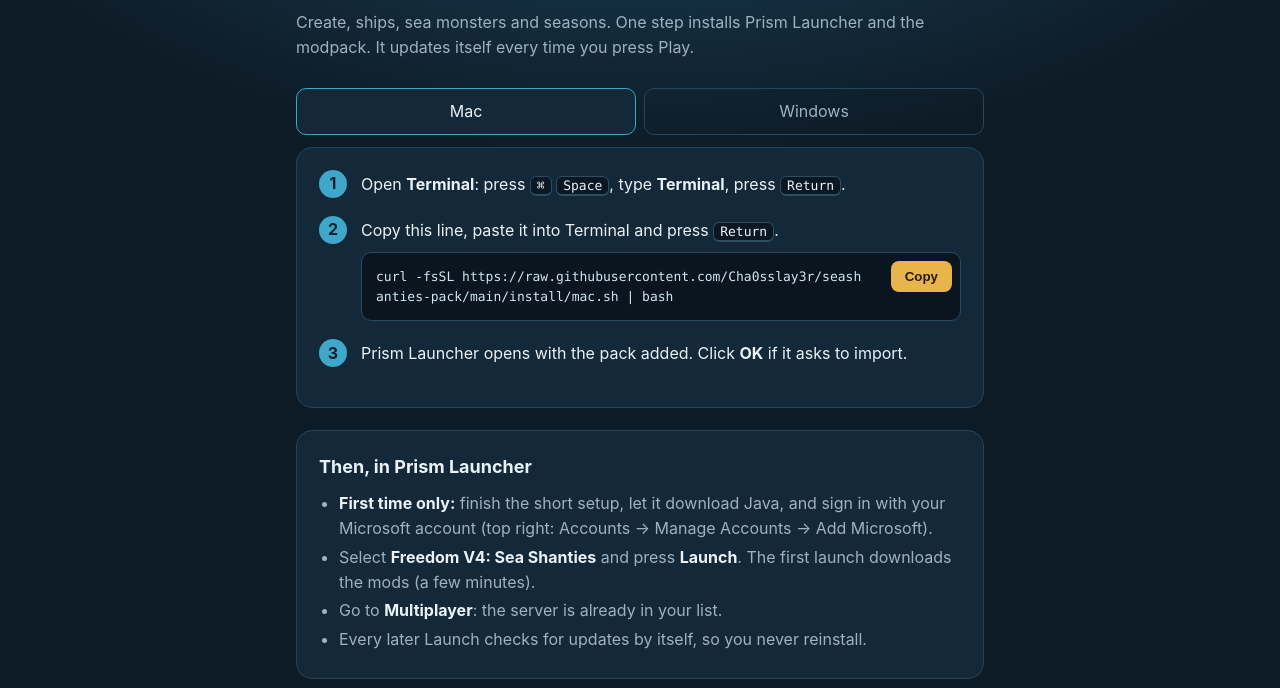
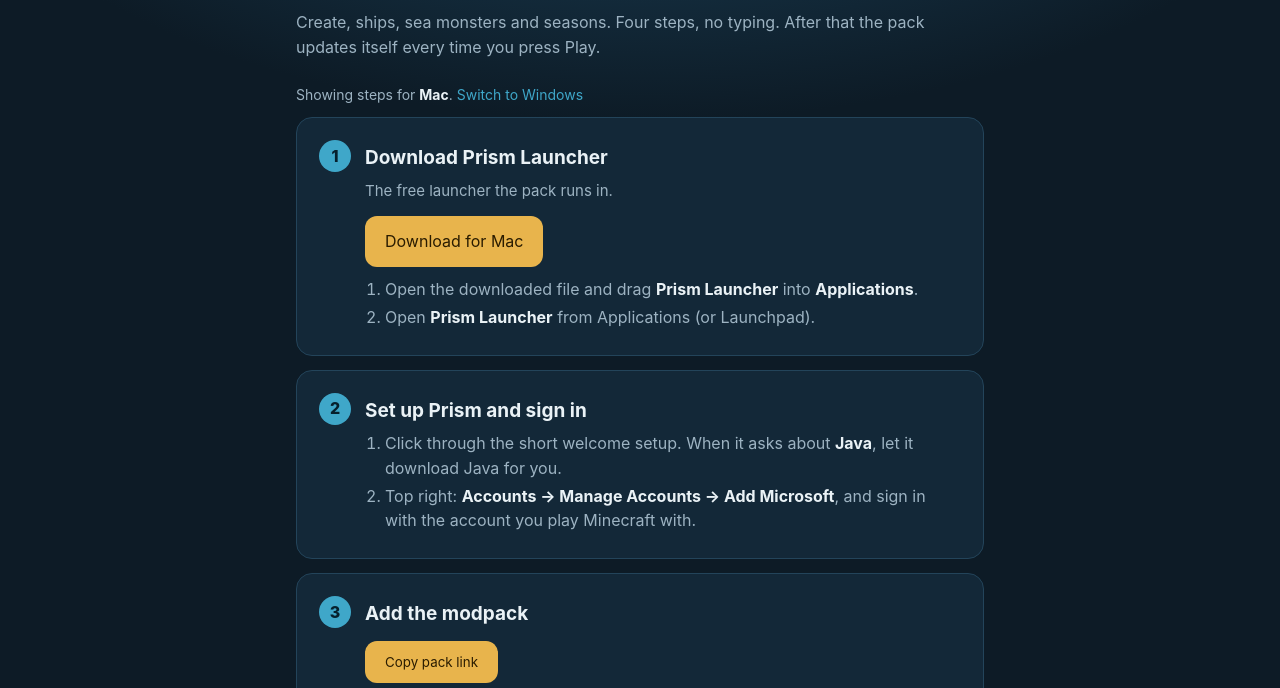
Before and after one commit to Cha0sslay3r/seashanties-pack, a plain HTML site: page docs/index.html in a window 1280 px wide. Shown: the part 112-800 px from the top of the page. Drawn offline with Linux system fonts and the light colour scheme; no server answers.

Commit message:
Installer page: click-only steps (download Prism, sign in, paste pack link, Launch)
Co-Authored-By: Claude Opus 5.5 <noreply@anthropic.com>

```diff
--- a/docs/index.html
+++ b/docs/index.html
@@ -4,7 +4,7 @@
 <meta charset="utf-8">
 <meta name="viewport" content="width=device-width, initial-scale=1">
 <title>Join Sea Shanties</title>
-<meta name="description" content="Install Prism Launcher and the Freedom V4: Sea Shanties modpack in one step.">
+<meta name="description" content="Install Prism Launcher and the Freedom V4: Sea Shanties modpack in four clicks.">
 <style>
   :root { --bg:#0d1b26; --card:#132838; --ink:#eaf2f6; --mute:#9db3c2; --gold:#e8b44c; --sea:#3fa7c9; --ok:#58c48a; --code:#0a1520; }
   * { box-sizing:border-box; }
@@ -13,83 +13,108 @@
   main { max-width:720px; margin:0 auto; padding:48px 16px 64px; }
   h1 { font-size:clamp(28px,6vw,44px); margin:0 0 6px; letter-spacing:-.5px; }
   h1 span { color:var(--gold); }
-  .tag { color:var(--mute); margin:0 0 28px; }
-  .tabs { display:flex; gap:8px; margin-bottom:12px; }
-  .tabs button { flex:1; padding:10px; border-radius:10px; border:1px solid #27465c; background:transparent; color:var(--mute); font:inherit; cursor:pointer; }
-  .tabs button.on { background:var(--card); color:var(--ink); border-color:var(--sea); }
-  .card { background:var(--card); border:1px solid #23445a; border-radius:16px; padding:22px; }
-  .step { display:flex; gap:14px; margin:0 0 18px; }
-  .n { flex:none; width:28px; height:28px; border-radius:50%; background:var(--sea); color:#06202d; font-weight:700; display:grid; place-items:center; }
-  .step p { margin:2px 0 0; }
-  kbd { background:#0b1824; border:1px solid #2d4d63; border-bottom-width:2px; border-radius:6px; padding:1px 6px; font:13px ui-monospace, Menlo, Consolas, monospace; }
-  .cmd { position:relative; margin:10px 0 0; background:var(--code); border:1px solid #2a4a60; border-radius:10px; padding:14px 96px 14px 14px;
-         font:13px/1.5 ui-monospace, Menlo, Consolas, monospace; word-break:break-all; color:#cfe6f2; }
-  .cmd button { position:absolute; top:8px; right:8px; padding:8px 14px; border:0; border-radius:8px; background:var(--gold); color:#2a1c00; font-weight:700; cursor:pointer; }
-  .cmd button.done { background:var(--ok); color:#062314; }
-  .alt { margin-top:10px; font-size:14px; color:var(--mute); }
+  .tag { color:var(--mute); margin:0 0 24px; }
+  .os { font-size:14px; color:var(--mute); margin:0 0 12px; }
+  .os a { cursor:pointer; }
+  .card { background:var(--card); border:1px solid #23445a; border-radius:16px; padding:22px; margin-bottom:14px; }
+  .step { display:flex; gap:14px; }
+  .n { flex:none; width:32px; height:32px; border-radius:50%; background:var(--sea); color:#06202d; font-weight:800; display:grid; place-items:center; }
+  h2 { font-size:19px; margin:3px 0 6px; }
+  p { margin:0 0 8px; }
+  .sub { color:var(--mute); font-size:15px; }
+  .btn { display:inline-block; margin:6px 0 4px; padding:13px 20px; border-radius:12px; border:0; background:var(--gold); color:#2a1c00; font:700 16px/1 inherit;
+         font-family:inherit; text-decoration:none; cursor:pointer; }
+  .btn.done { background:var(--ok); color:#062314; }
+  .link { margin:8px 0; background:var(--code); border:1px solid #2a4a60; border-radius:10px; padding:10px 12px; font:12px/1.5 ui-monospace, Menlo, Consolas, monospace;
+          color:#9fc3d6; word-break:break-all; }
+  ol { margin:6px 0 0; padding-left:20px; color:var(--mute); }
+  li { margin:3px 0; }
+  b { color:var(--ink); }
   a { color:var(--sea); }
-  .big { display:inline-block; margin-top:8px; padding:10px 16px; border-radius:10px; background:var(--sea); color:#06202d; font-weight:700; text-decoration:none; }
-  .after { margin-top:22px; }
-  .after h2 { font-size:18px; margin:0 0 10px; }
-  ul { margin:0; padding-left:20px; color:var(--mute); }
-  li { margin:4px 0; }
-  li b { color:var(--ink); }
-  footer { margin-top:28px; font-size:13px; color:var(--mute); }
+  .note { font-size:14px; color:var(--mute); }
+  footer { margin-top:24px; font-size:13px; color:var(--mute); }
   [hidden] { display:none !important; }
 </style>
 </head>
 <body>
 <main>
   <h1>Freedom V4: <span>Sea Shanties</span></h1>
-  <p class="tag">Create, ships, sea monsters and seasons. One step installs Prism Launcher and the modpack. It updates itself every time you press Play.</p>
+  <p class="tag">Create, ships, sea monsters and seasons. Four steps, no typing. After that the pack updates itself every time you press Play.</p>
+  <p class="os">Showing steps for <b id="osname">Mac</b>. <a onclick="show(cur === 'mac' ? 'win' : 'mac')">Switch to <span id="other">Windows</span></a></p>
 
-  <div class="tabs" role="tablist">
-    <button id="t-mac" onclick="show('mac')">Mac</button>
-    <button id="t-win" onclick="show('win')">Windows</button>
-  </div>
+  <section class="card"><div class="step"><div class="n">1</div><div>
+    <h2>Download Prism Launcher</h2>
+    <p class="sub">The free launcher the pack runs in.</p>
+    <a class="btn" id="dl" href="https://prismlauncher.org/download/">Download for Mac</a>
+    <ol id="inst-mac">
+      <li>Open the downloaded file and drag <b>Prism Launcher</b> into <b>Applications</b>.</li>
+      <li>Open <b>Prism Launcher</b> from Applications (or Launchpad).</li>
+    </ol>
+    <ol id="inst-win" hidden>
+      <li>Open the downloaded file and click <b>Next</b> until it's done.</li>
+      <li>If a blue "Windows protected your PC" box appears: <b>More info → Run anyway</b>.</li>
+    </ol>
+  </div></div></section>
 
-  <section class="card" id="mac">
-    <div class="step"><div class="n">1</div><p>Open <b>Terminal</b>: press <kbd>⌘</kbd> <kbd>Space</kbd>, type <b>Terminal</b>, press <kbd>Return</kbd>.</p></div>
-    <div class="step"><div class="n">2</div><div><p>Copy this line, paste it into Terminal and press <kbd>Return</kbd>.</p>
-      <div class="cmd"><span id="c-mac">curl -fsSL https://raw.githubusercontent.com/Cha0sslay3r/seashanties-pack/main/install/mac.sh | bash</span><button onclick="cp('c-mac',this)">Copy</button></div></div></div>
-    <div class="step"><div class="n">3</div><p>Prism Launcher opens with the pack added. Click <b>OK</b> if it asks to import.</p></div>
-  </section>
+  <section class="card"><div class="step"><div class="n">2</div><div>
+    <h2>Set up Prism and sign in</h2>
+    <ol>
+      <li>Click through the short welcome setup. When it asks about <b>Java</b>, let it download Java for you.</li>
+      <li>Top right: <b>Accounts → Manage Accounts → Add Microsoft</b>, and sign in with the account you play Minecraft with.</li>
+    </ol>
+  </div></div></section>
 
-  <section class="card" id="win" hidden>
-    <div class="step"><div class="n">1</div><p>Press <kbd>Win</kbd> <kbd>R</kbd>, type <b>powershell</b>, press <kbd>Enter</kbd>.</p></div>
-    <div class="step"><div class="n">2</div><div><p>Copy this line, paste it into the blue window (right-click pastes) and press <kbd>Enter</kbd>.</p>
-      <div class="cmd"><span id="c-win">irm https://raw.githubusercontent.com/Cha0sslay3r/seashanties-pack/main/install/windows.ps1 | iex</span><button onclick="cp('c-win',this)">Copy</button></div>
-      <p class="alt">Or <a class="big" href="https://raw.githubusercontent.com/Cha0sslay3r/seashanties-pack/main/install/Install-SeaShanties.bat" download>download the installer</a> and double-click it. If Windows says "protected your PC", click <b>More info → Run anyway</b>.</p></div></div>
-    <div class="step"><div class="n">3</div><p>Prism Launcher opens with the pack added. Click <b>OK</b> if it asks to import. No admin rights needed.</p></div>
-  </section>
+  <section class="card"><div class="step"><div class="n">3</div><div>
+    <h2>Add the modpack</h2>
+    <button class="btn" id="cp" onclick="cp()">Copy pack link</button>
+    <div class="link" id="pack">https://raw.githubusercontent.com/Cha0sslay3r/seashanties-pack/main/prism/Freedom-V4-Sea-Shanties-Prism.zip</div>
+    <ol>
+      <li>In Prism, click <b>Add Instance</b> (top left).</li>
+      <li>Choose <b>Import</b> on the left, paste the link into the box (<b id="paste">⌘ V</b>), and click <b>OK</b>.</li>
+    </ol>
+  </div></div></section>
 
-  <div class="card after">
-    <h2>Then, in Prism Launcher</h2>
-    <ul>
-      <li><b>First time only:</b> finish the short setup, let it download Java, and sign in with your Microsoft account (top right: Accounts → Manage Accounts → Add Microsoft).</li>
-      <li>Select <b>Freedom V4: Sea Shanties</b> and press <b>Launch</b>. The first launch downloads the mods (a few minutes).</li>
-      <li>Go to <b>Multiplayer</b>: the server is already in your list.</li>
-      <li>Every later Launch checks for updates by itself, so you never reinstall.</li>
-    </ul>
-  </div>
+  <section class="card"><div class="step"><div class="n">4</div><div>
+    <h2>Press Launch</h2>
+    <ol>
+      <li>Select <b>Freedom V4: Sea Shanties</b> and click <b>Launch</b>. The first time, it downloads the mods (a few minutes).</li>
+      <li>In the game: <b>Multiplayer</b>. The server is already in your list.</li>
+    </ol>
+    <p class="note">From now on just open Prism and press Launch. Updates install themselves.</p>
+  </div></div></section>
 
-  <footer>Need help? Ask Anant. Prefer doing it by hand? <a href="https://github.com/Cha0sslay3r/seashanties-pack#readme">Manual steps</a>.</footer>
+  <footer>Stuck? Ask Anant. Mac with 8 GB of memory? It works, just close other apps while playing.</footer>
 </main>
 <script>
+  // direct download links for the newest Prism release (falls back to prismlauncher.org if GitHub can't be reached)
+  const LINKS = { mac: 'https://prismlauncher.org/download/mac/', win: 'https://prismlauncher.org/download/windows/' };
+  let cur = 'mac';
   function show(os) {
-    document.getElementById('mac').hidden = os !== 'mac';
-    document.getElementById('win').hidden = os !== 'win';
-    document.getElementById('t-mac').classList.toggle('on', os === 'mac');
-    document.getElementById('t-win').classList.toggle('on', os === 'win');
+    cur = os;
+    document.getElementById('osname').textContent = os === 'mac' ? 'Mac' : 'Windows';
+    document.getElementById('other').textContent = os === 'mac' ? 'Windows' : 'Mac';
+    document.getElementById('inst-mac').hidden = os !== 'mac';
+    document.getElementById('inst-win').hidden = os !== 'win';
+    document.getElementById('paste').textContent = os === 'mac' ? '⌘ V' : 'Ctrl V';
+    const a = document.getElementById('dl');
+    a.textContent = 'Download for ' + (os === 'mac' ? 'Mac' : 'Windows');
+    a.href = LINKS[os];
   }
-  function cp(id, b) {
-    const t = document.getElementById(id).textContent;
-    const ok = () => { b.textContent = 'Copied'; b.classList.add('done'); setTimeout(() => { b.textContent = 'Copy'; b.classList.remove('done'); }, 2000); };
-    if (navigator.clipboard) navigator.clipboard.writeText(t).then(ok, () => {});
-    else { const r = document.createRange(); r.selectNode(document.getElementById(id)); getSelection().removeAllRanges(); getSelection().addRange(r); document.execCommand('copy'); ok(); }
+  function cp() {
+    const t = document.getElementById('pack').textContent, b = document.getElementById('cp');
+    const ok = () => { b.textContent = 'Copied!'; b.classList.add('done'); setTimeout(() => { b.textContent = 'Copy pack link'; b.classList.remove('done'); }, 2500); };
+    if (navigator.clipboard) navigator.clipboard.writeText(t).then(ok, fallback); else fallback();
+    function fallback() { const r = document.createRange(); r.selectNode(document.getElementById('pack')); getSelection().removeAllRanges(); getSelection().addRange(r); document.execCommand('copy'); ok(); }
   }
   const ua = navigator.userAgent + ' ' + (navigator.userAgentData ? navigator.userAgentData.platform : navigator.platform);
   show(/Win/i.test(ua) ? 'win' : 'mac');
+  fetch('https://api.github.com/repos/PrismLauncher/PrismLauncher/releases/latest').then(r => r.json()).then(rel => {
+    const find = re => (rel.assets || []).find(x => re.test(x.name));
+    const m = find(/macOS-[\d.]+\.dmg$/), w = find(/Windows-MinGW-w64-Setup-[\d.]+\.exe$/);
+    if (m) LINKS.mac = m.browser_download_url;
+    if (w) LINKS.win = w.browser_download_url;
+    show(cur);
+  }).catch(() => {});
 </script>
 </body>
 </html>
```
Also changed, not shown: 1 other file.
